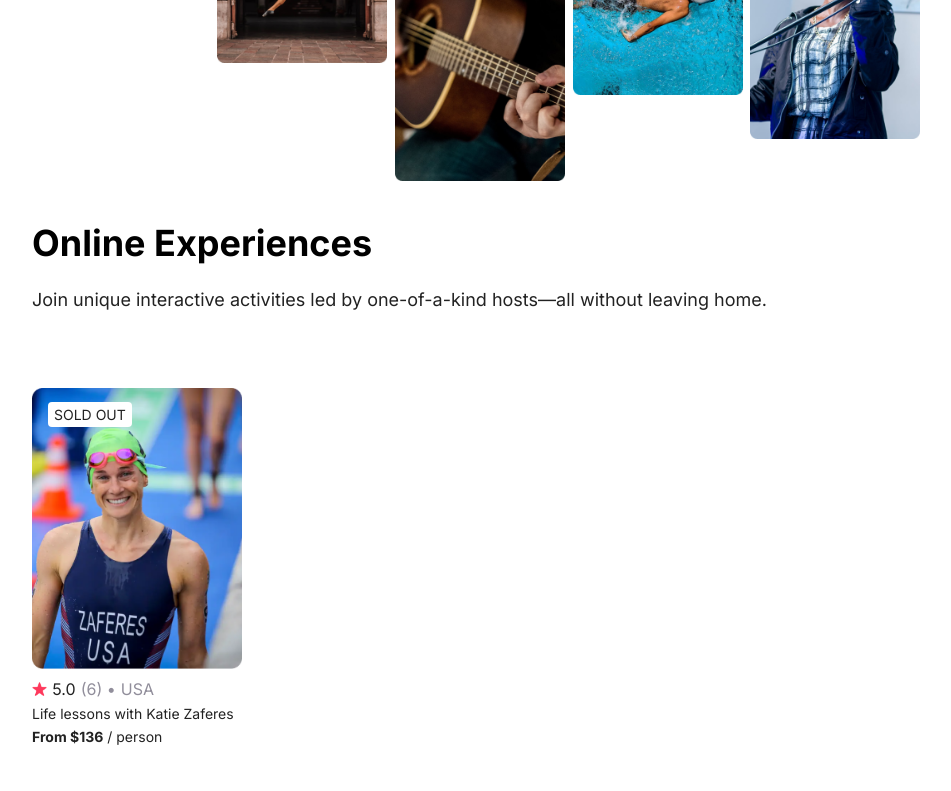
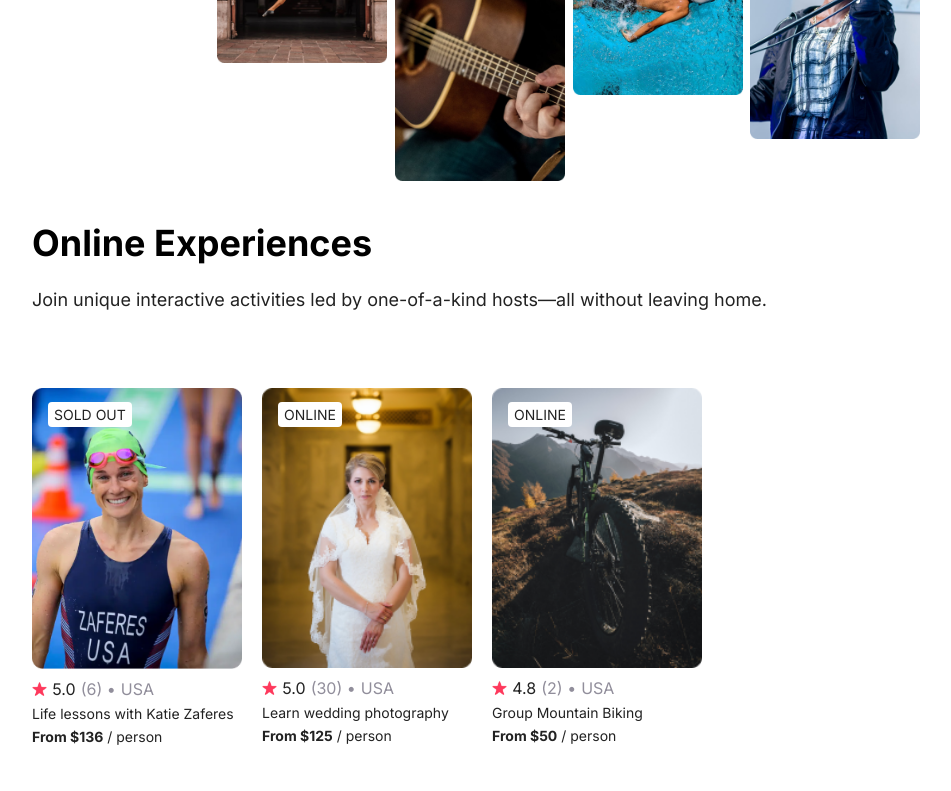
Before and after one commit to victor-oli1999/AirBnb-Experience-Clone, a React app in the folder airbnb-experience-clone/: page / in a window 1280 px wide. Shown: the part 484-1275 px from the top of the page, without its empty margins (160-1111 px from the left). Built offline with nearby package versions, Linux system fonts and the light colour scheme.

Commit message:
passei as propriedades para um objeto e linkei aos cards

```diff
--- a/airbnb-experience-clone/src/Card.js
+++ b/airbnb-experience-clone/src/Card.js
@@ -1,13 +1,12 @@
 import react from "react"
 import star from "./imagens/Star.png"
-import katie from "./imagens/katie-zaferes.png"
 
 export default function Card(props) {
     return (
         <div className="card--t">
             <div className="card">
                 <div className="foto">
-                    <img src={katie} />
+                    <img src={props.img} />
                     {props.vagas && <p>SOLD OUT</p>}
                     {!props.vagas && <p>ONLINE</p>}
                 </div>
--- /dev/null
+++ b/airbnb-experience-clone/src/data.js
@@ -0,0 +1,38 @@
+export default [
+    {
+        id: "1",
+        img: "./imgs/katie-zaferes.png",
+        stats: {
+            rating: "5.0",
+            review: "6"
+        },
+        country: "USA",
+        title: "Life lessons with Katie Zaferes",
+        price: "136",
+        vagas: true
+},
+{
+    id: "2",
+    img: "./imgs/wedding-photography.png",
+    stats: {
+        rating: "5.0",
+        review: "30"
+    },
+    country: "USA",
+    title: "Learn wedding photography",
+    price: "125",
+    vagas: false
+},
+{
+    id: "3",
+    img: "./imgs/mountain-bike.png",
+    stats: {
+        rating: "4.8",
+        review: "2"
+    },
+    country: "USA",
+    title: "Group Mountain Biking",
+    price: "50",
+    vagas: false
+}
+]
--- a/airbnb-experience-clone/src/estudoss/Joke.js
+++ b/airbnb-experience-clone/src/estudoss/Joke.js
@@ -8,6 +8,7 @@ export default function Joke(props) {
             {props.isPun && <h2>é piada</h2>}
             {setup && <h2>{setup}</h2>}
             <p>{punchline}</p>
+            <hr />
         </div>
     )
 }
--- a/airbnb-experience-clone/src/index.js
+++ b/airbnb-experience-clone/src/index.js
@@ -5,22 +5,29 @@ import Header from './Header'
 import Conteudo from './Conteudo'
 import Card from './Card'
 import Imagens from './Imagens'
+import data from "./data"
 
 function Index() {
+    const dataEntry = data.map(props => {
+        return <Card
+            id={props.id}
+            img={props.img}
+            rating={props.stats.rating}
+            review={props.stats.review}
+            country={props.country}
+            title={props.title}
+            price={props.price}
+            vagas={props.vagas}
+        />
+    })
     return (
         <div>
             <Header />
             <Imagens />
             <Conteudo />
-            <Card
-                img="katie-zaferes.png"
-                rating="5.0"
-                review="6"
-                country="USA"
-                title="Life lessons with Katie Zaferes"
-                price="136"
-                vagas={true}
-            />
+            <div className="cards-list">
+                {dataEntry}
+            </div>
         </div>
     )
 }
--- a/airbnb-experience-clone/src/styles.css
+++ b/airbnb-experience-clone/src/styles.css
@@ -2,7 +2,7 @@ body {
     font-family: "Inter";
     margin: 0;
 }
-.esquerda, .imagens, .conteudo, .card--t {
+.esquerda, .imagens, .conteudo, .cards-list {
     margin: auto;
     width: 70%;
 }
@@ -62,8 +62,13 @@ p {
     font-size: 18px;
 }
 /* CARD */
+.cards-list {
+    display: flex;
+    overflow-x: scroll;
+    padding: 0 20px;
+}
 .card {
-    padding: 60px 0 40px 0;
+    padding: 60px 20px 40px 0;
     width: 210px;
 }
 .card p, .card li {
@@ -126,7 +131,7 @@ p {
     .header {
         padding: 20px 20px 20px 45px;
     }
-    .esquerda, .conteudo {
+    .esquerda, .conteudo, .cards-list {
         margin: 0;
         width: auto;
     }
```
Also changed, not shown: airbnb-experience-clone/src/estudoss/Test.js (added, +14 -0 lines), airbnb-experience-clone/src/estudoss/jokesData.js (added, +23 -0 lines), airbnb-experience-clone/public/imgs/katie-zaferes.png (renamed from airbnb-experience-clone/src/imagens/katie-zaferes.png), airbnb-experience-clone/public/imgs/mountain-bike.png (added), airbnb-experience-clone/public/imgs/wedding-photography.png (added).
